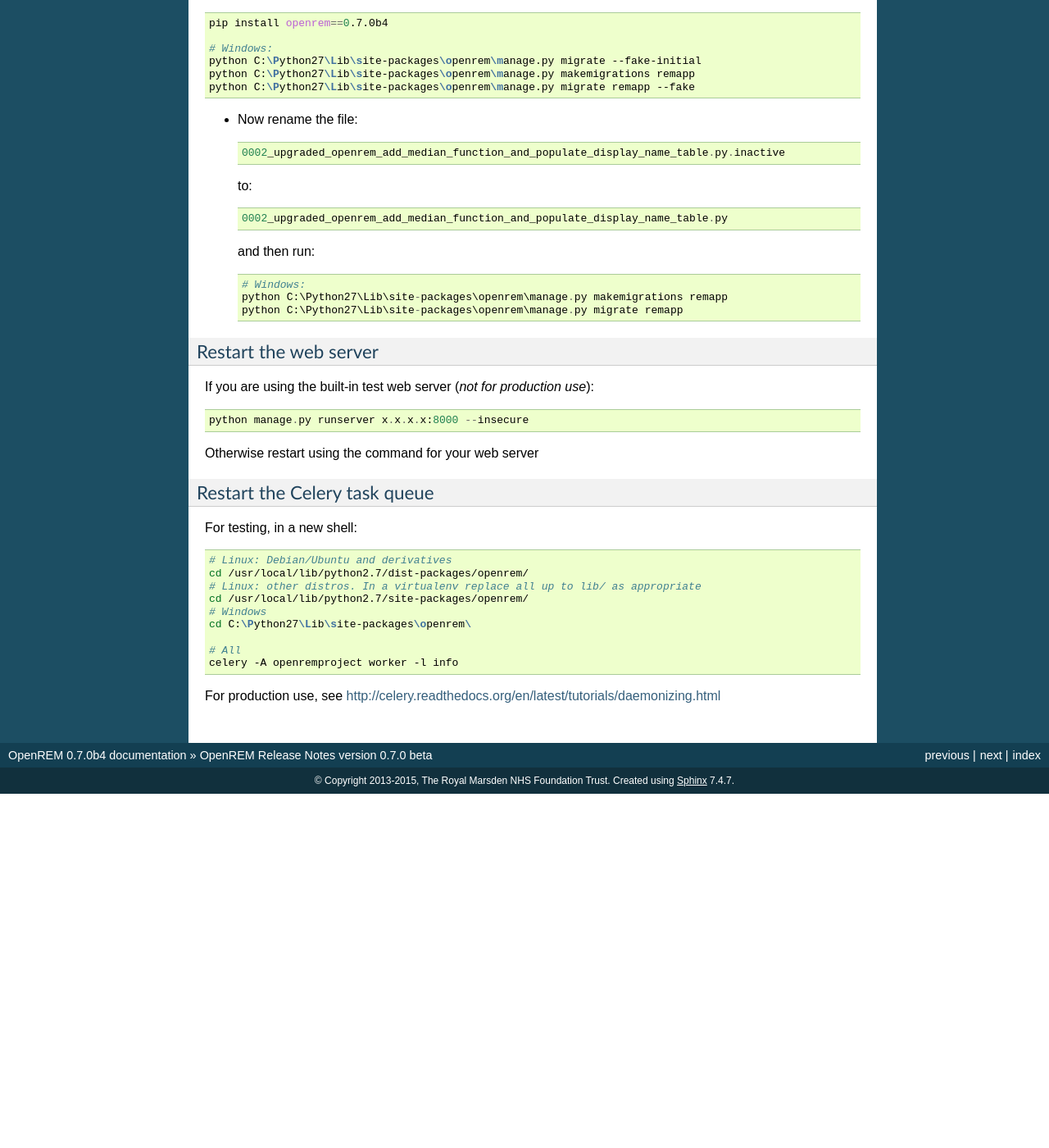
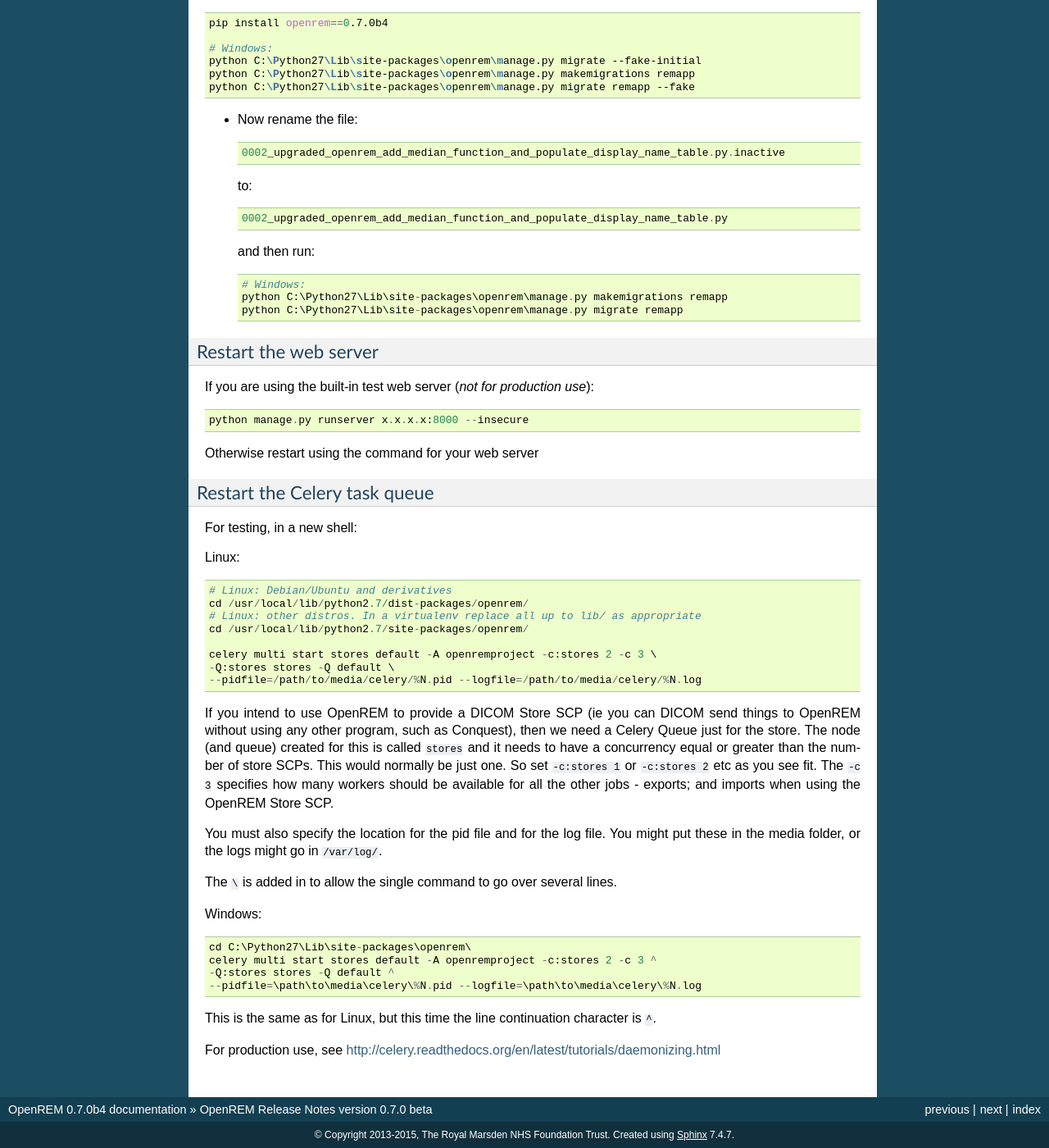
Before and after one commit to ckswilliams/modOpenREM, a Sphinx documentation site: the page built from docs/release-0.7.0.rst, in a window 1280 px wide and 1400 px high, scrolled down 547 px. Shown: the whole window at 82% size. Built offline with Sphinx 7.4.7, drawn with Linux system fonts in a browser that asks for light colours; before the commit the page ends 1515 px from its top, so only the background shows below that.

Commit message:
Added instructions on how to use the new Celery queues to install and to release-0.7 docs. Refs #260

```diff
--- a/docs/release-0.7.0.rst
+++ b/docs/release-0.7.0.rst
@@ -67,16 +67,35 @@
 
 For testing, in a new shell:
 
-.. sourcecode:: bash
+Linux::
 
     # Linux: Debian/Ubuntu and derivatives
     cd /usr/local/lib/python2.7/dist-packages/openrem/
     # Linux: other distros. In a virtualenv replace all up to lib/ as appropriate
     cd /usr/local/lib/python2.7/site-packages/openrem/
-    # Windows
+
+    celery multi start stores default -A openremproject -c:stores 2 -c 3 \
+    -Q:stores stores -Q default \
+    --pidfile=/path/to/media/celery/%N.pid --logfile=/path/to/media/celery/%N.log
+
+If you intend to use OpenREM to provide a DICOM Store SCP (ie you can DICOM send things to OpenREM without using
+any other program, such as Conquest), then we need a Celery Queue just for the store. The node (and queue) created for
+this is called ``stores`` and it needs to have a concurrency equal or greater than the number of store SCPs. This would
+normally be just one. So set ``-c:stores 1`` or ``-c:stores 2`` etc as you see fit. The ``-c 3`` specifies how many
+workers should be available for all the other jobs - exports; and imports when using the OpenREM Store SCP.
+
+You must also specify the location for the pid file and for the log file. You might put these in the media folder, or
+the logs might go in ``/var/log/``.
+
+The ``\`` is added in to allow the single command to go over several lines.
+
+Windows::
+
     cd C:\Python27\Lib\site-packages\openrem\
+    celery multi start stores default -A openremproject -c:stores 2 -c 3 ^
+    -Q:stores stores -Q default ^
+    --pidfile=\path\to\media\celery\%N.pid --logfile=\path\to\media\celery\%N.log
 
-    # All
-    celery -A openremproject worker -l info
+This is the same as for Linux, but this time the line continuation character is ``^``.
 
 For production use, see http://celery.readthedocs.org/en/latest/tutorials/daemonizing.html
```
Also changed, not shown: docs/install.rst (+20 -3 lines).
